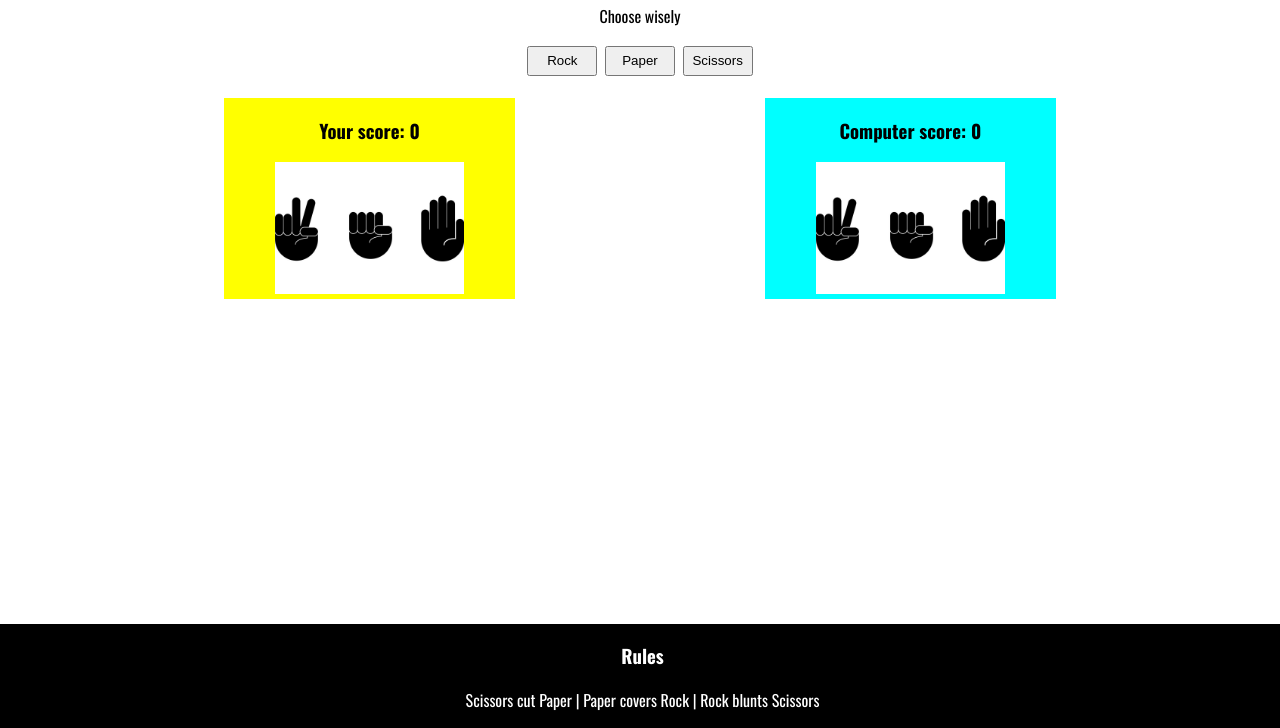
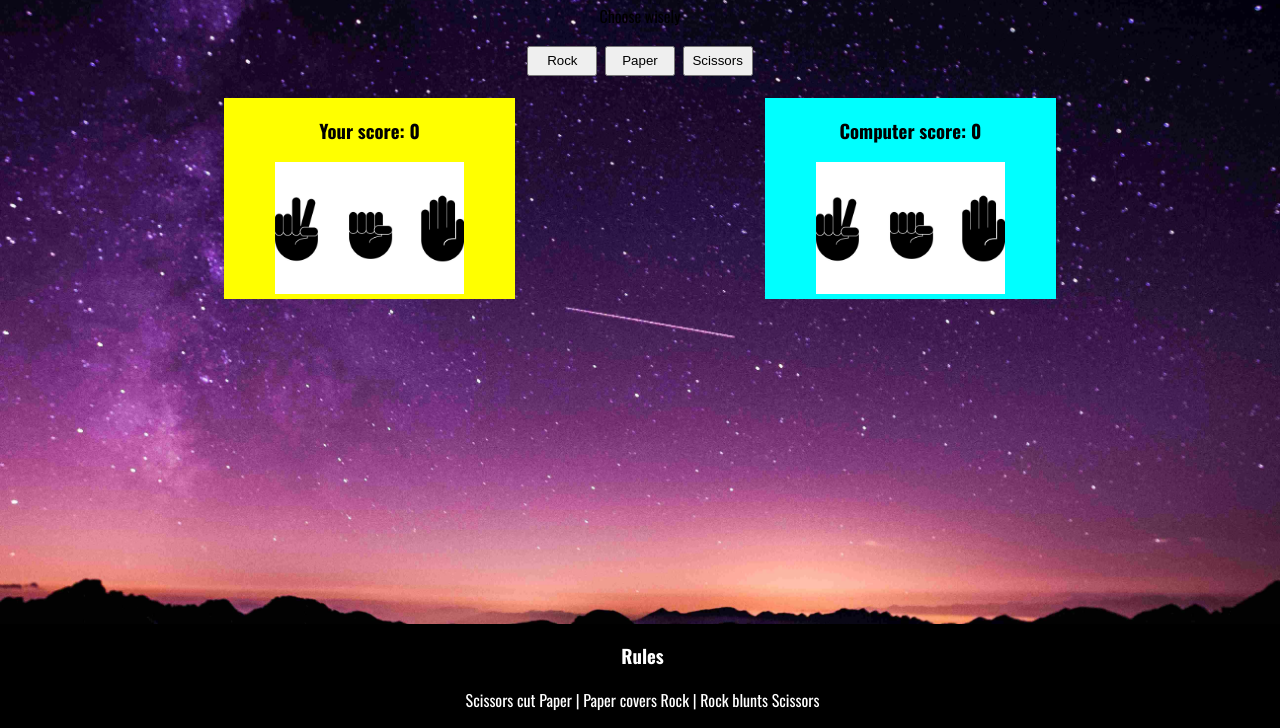
Before and after one commit to Code-Institute-Submissions/Landfish744-Milestone_Project_2, a plain HTML site: page index.html in a window 1280 px wide. Shown: the part 72-800 px from the top of the page. Drawn offline with nearby package versions, Linux system fonts and the light colour scheme.

Commit message:
Add background image

```diff
--- a/assets/css/style.css
+++ b/assets/css/style.css
@@ -9,6 +9,11 @@ html {
 body {
     font-family: 'Oswald', sans-serif;
     margin: 0;
+    background-image: url(../images/space.jpg);
+    background-repeat: no-repeat;
+    background-position: center;
+    background-attachment: fixed;
+    background-size: cover;
 }
 
 /* Header and Footer */
```
Also changed, not shown: assets/images/space.jpg (added).
